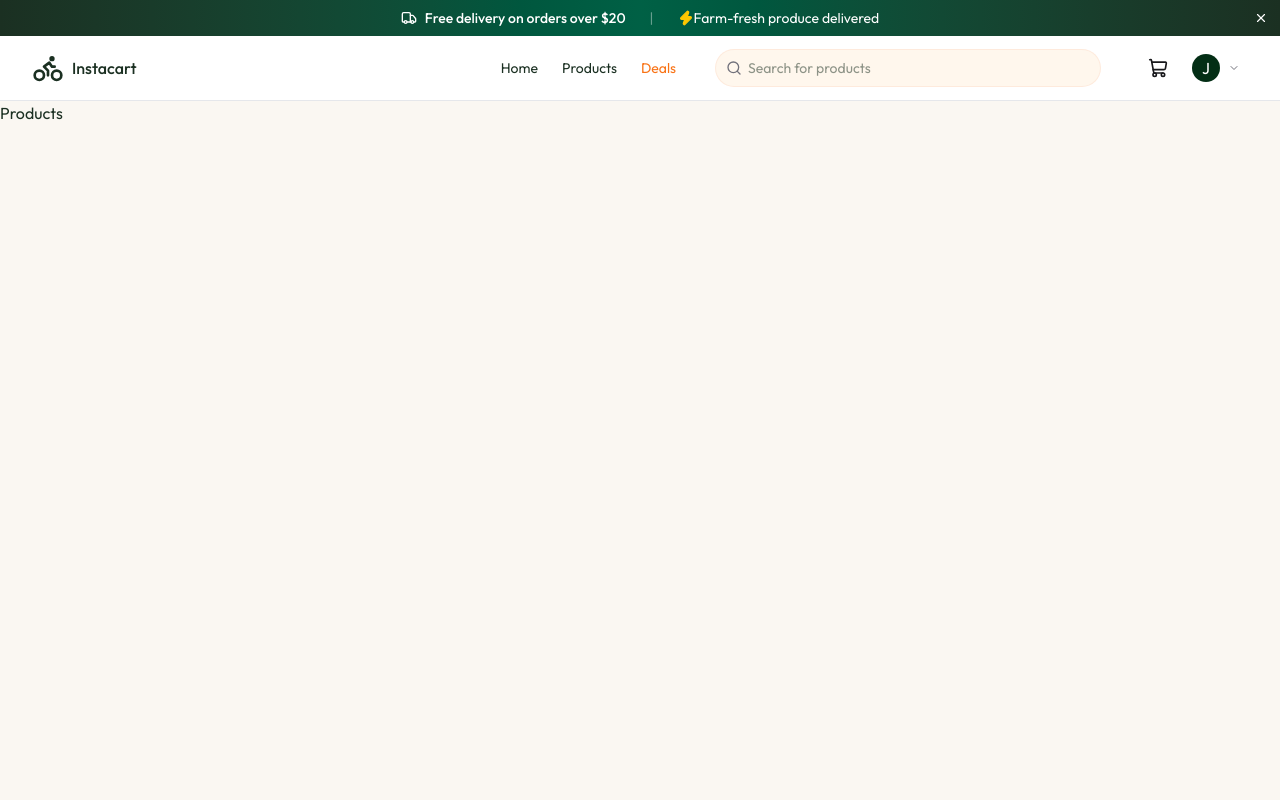
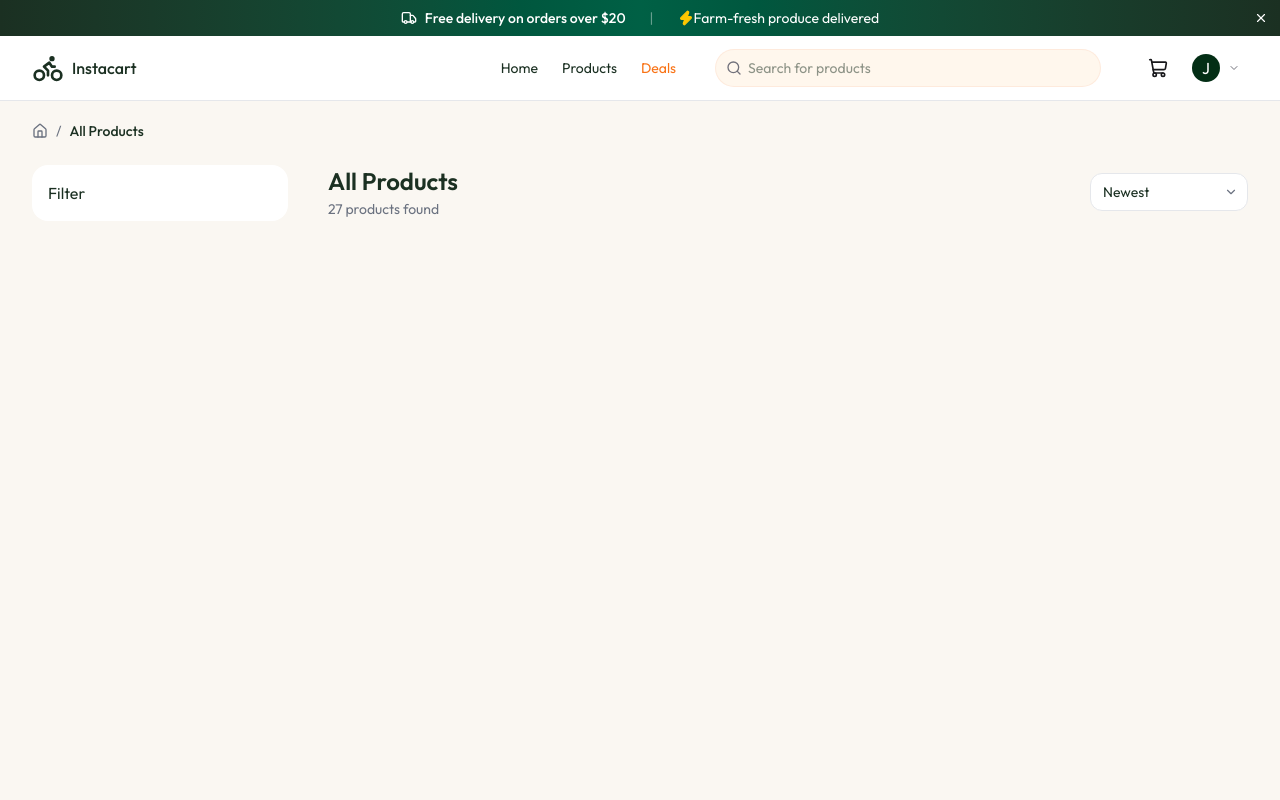
Before and after one commit to React-projects/Instacart---Grocery-Delivery, a React (Vite) app in the folder client/: page /products in a window 1280 px wide. Shown: the top 800 px of the page. Built offline with nearby package versions, Linux system fonts and the light colour scheme.

Commit message:
Implement Products page with filtering, sorting, and breadcrumb navigation

```diff
--- a/client/src/pages/Products.tsx
+++ b/client/src/pages/Products.tsx
@@ -1,5 +1,99 @@
+import { useEffect, useState } from 'react';
+import { Link, useSearchParams } from 'react-router-dom';
+import type { Product } from '../types';
+import { categoriesData, dummyProducts } from '../assets/assets';
+import { ChevronDown, HomeIcon, SlidersHorizontalIcon } from 'lucide-react';
+
 const Products = () => {
-    return <div>Products</div>;
+    const [searchParams, setSearchParams] = useSearchParams();
+    const [products, setProducts] = useState<Product[]>([]);
+    const [totalPages, setTotalPages] = useState(1);
+    const [loading, setLoading] = useState(true);
+    const [mobileOptions, setMobileOptions] = useState(false);
+    const category = searchParams.get('category') || '';
+    const organic = searchParams.get('organic') || '';
+    const sort = searchParams.get('sort') || '';
+    const page = Number(searchParams.get('page')) || 1;
+    const minPrice = searchParams.get('minPrice') || '';
+    const maxPrice = searchParams.get('maxPrice') || '';
+    const fetchProducts = async () => {
+        setLoading(true);
+        setProducts(dummyProducts.filter(product => product.category === category || category === ''));
+        setLoading(false);
+    };
+    const updateFilters = (key: string, value: string) => {
+        const newParams = new URLSearchParams(searchParams);
+        if (value) {
+            newParams.set(key, value);
+        } else {
+            newParams.delete(key);
+        }
+        if (key !== 'page') {
+            newParams.delete('page');
+        }
+        setSearchParams(newParams);
+    };
+    const clearFilters = () => {
+        setSearchParams({});
+    };
+    const activeCategory = categoriesData.find(cat => cat.slug === category);
+    const hasFilters = category || organic || minPrice || maxPrice;
+    useEffect(() => {
+        fetchProducts();
+    }, [category, organic, sort, page, minPrice, maxPrice]);
+    return (
+        <div className="min-h-screen bg-app-cream">
+            <div className=" max-w-7xl mx-auto px-4 sm:px-6 lg:px-8 py-5">
+                {/* breadcrumbs */}
+                <nav className="flex items-center gap-2 text-sm text-app-text-light mb-6">
+                    <Link to="/" className="hover:text-app-green transition-colors">
+                        <HomeIcon className="size-4" />
+                    </Link>
+                    <span>/</span>
+                    <span className="text-app-green font-medium">{activeCategory ? activeCategory?.name : 'All Products'}</span>
+                </nav>
+                <div className="flex gap-8 lg:gap-10">
+                    {/* sidebar- Desktop */}
+                    <aside className="hidden lg:block w-64 shrink-0">
+                        <div className="bg-white rounded-2xl p-4 sticky top-24">
+                            <p>Filter</p>
+                        </div>
+                    </aside>
+                    {/* main-content */}
+                    <main className="flex-1">
+                        {/* Header */}
+                        <div className="flex items-center justify-between mb-6">
+                            <div>
+                                <h1 className="text-2xl font-semibold text-app-green">{activeCategory ? activeCategory?.name : 'All Products'}</h1>
+                                <p className="text-sm text-app-text-light mt-0.5">{products.length} products found</p>
+                            </div>
+                            <div className=" flex flex-col lg:items-center gap-3">
+                                {/* mobile filters toggle */}
+                                <button
+                                    className=" lg:hidden flex items-center gap-2 px-3 py-2 text-sm bg-white rounded-xl border border-app-border
+                                    hover:bg-app-green  transition-colors"
+                                    onClick={() => setMobileOptions(true)}
+                                >
+                                    <SlidersHorizontalIcon className="size-6" /> filters
+                                </button>
+                                <div className="relative">
+                                    <select value={sort} onChange={e => updateFilters('sort', e.target.value)} className="appearance-none pl-3 pr-8 py-2 text-sm bg-white rounded-xl border border-app-border focus:border-app-green outline-none cursor-pointer">
+                                        <option value="">Newest</option>
+                                        <option value="price-asc">Price: Low to High</option>
+                                        <option value="price-desc">Price: High to Low</option>
+                                        <option value="rating">Top Rated</option>
+                                        <option value="name">Name: Z-A</option>
+                                    </select>
+                                    <ChevronDown className="absolute right-2.5 top-1/2 -translate-y-1/2 w-3.5 h-3.5 text-app-text-light pointer-events-none" />{' '}
+                                </div>
+                            </div>
+                        </div>
+                        {/* products grid */}
+                    </main>
+                </div>
+            </div>
+        </div>
+    );
 };
 
 export default Products;
```
Also changed, not shown: client/src/App.tsx (+11 -11 lines).
